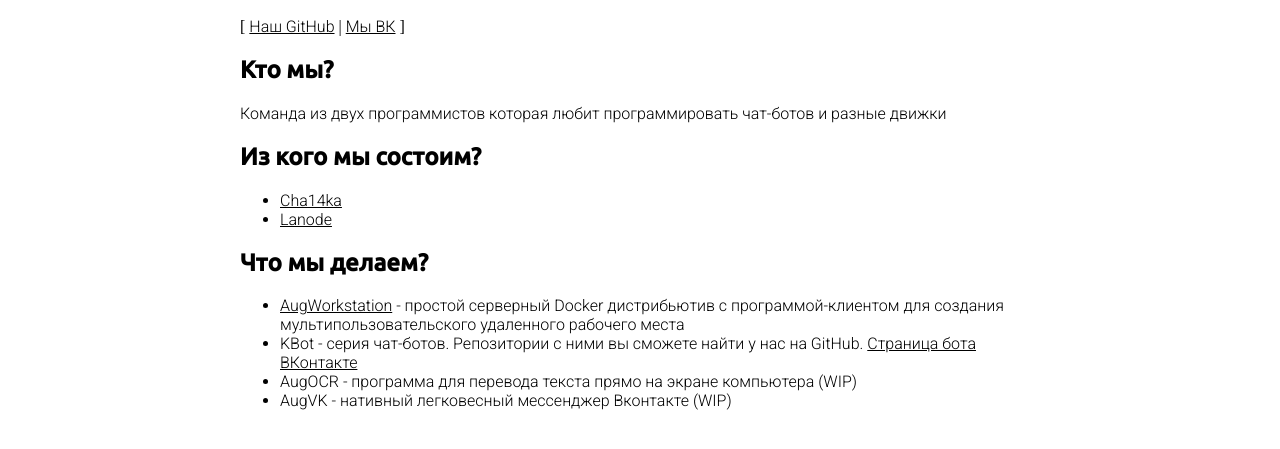
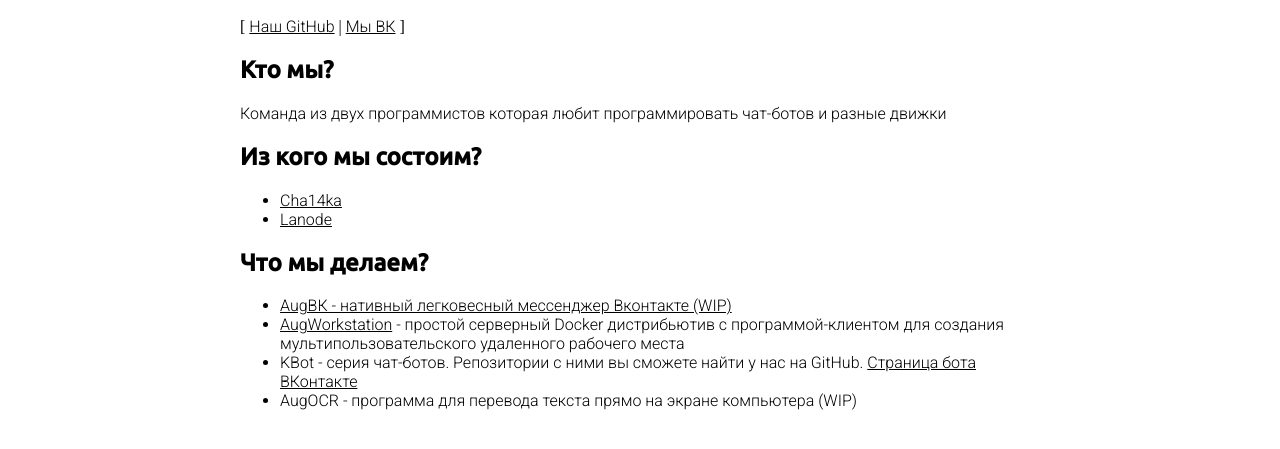
Before and after one commit to Augmeneco/augmeneco.github.io, a plain HTML site: page index.html in a window 1280 px wide. Shown: the part 203-652 px from the top of the page. Drawn offline with Linux system fonts and the light colour scheme.

Commit message:
Update index.html

```diff
--- a/index.html
+++ b/index.html
@@ -31,10 +31,10 @@
             <h2>Что мы делаем?</h2>
             <p>
                 <ul>
+                    <li><a href="https://github.com/Augmeneco/AugBK-Messenger">AugВК - нативный легковесный мессенджер Вконтакте (WIP)</a></li>
                     <li><a href="https://github.com/Augmeneco/AugWorkstation">AugWorkstation</a> - простой серверный Docker дистрибьютив с программой-клиентом для создания мультипользовательского удаленного рабочего места</li>
                     <li>KBot - серия чат-ботов. Репозитории с ними вы сможете найти у нас на GitHub. <a href="https://vk.com/club158856938">Страница бота ВКонтакте</a></li>
                     <li>AugOCR - программа для перевода текста прямо на экране компьютера (WIP)</li>
-                    <li>AugVK - нативный легковесный мессенджер Вконтакте (WIP)</li>
                 </ul>
             </p>
         </div>
```
